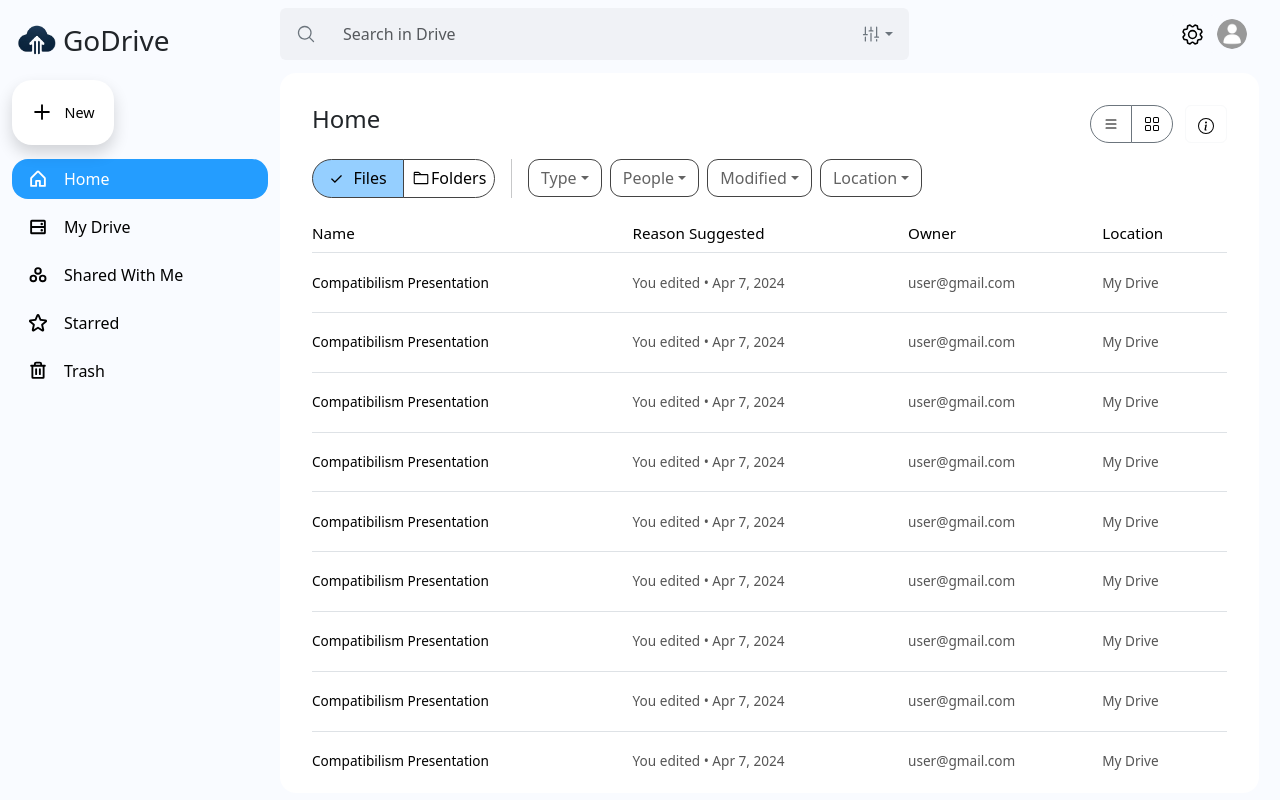
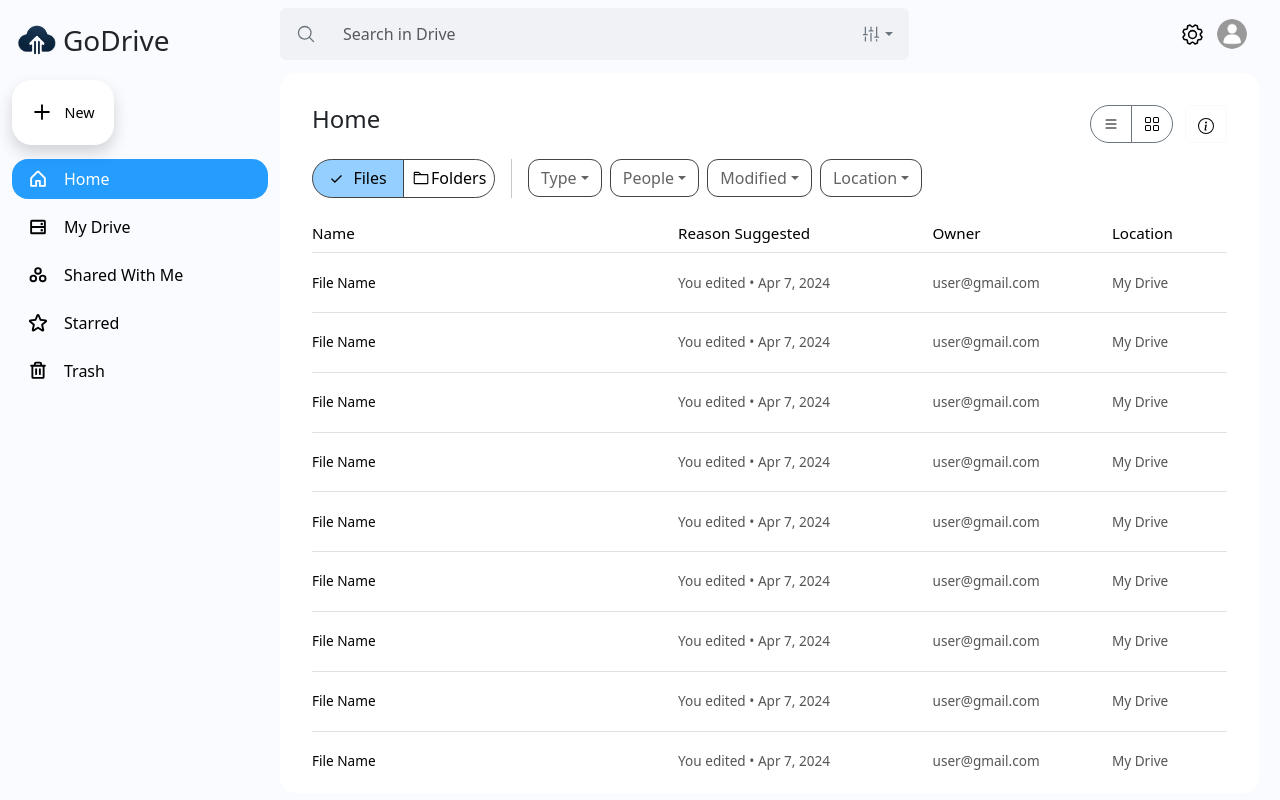
Before and after one commit to momox369/GoDrive, a React (Create React App) app: page / in a window 1280 px wide. Built offline with nearby package versions, Linux system fonts and the light colour scheme.

Commit message:
table change

```diff
--- a/src/components/FileTable/FileTable.jsx
+++ b/src/components/FileTable/FileTable.jsx
@@ -5,67 +5,67 @@ import "./filetable.scss";
 const FileTable = () => {
   const files = [
     {
-      name: "Compatibilism Presentation",
+      name: "File Name",
       reason: "You edited • Apr 7, 2024",
       owner: "user@gmail.com",
       location: "My Drive",
     },
     {
-      name: "Compatibilism Presentation",
+      name: "File Name",
       reason: "You edited • Apr 7, 2024",
       owner: "user@gmail.com",
       location: "My Drive",
     },
     {
-      name: "Compatibilism Presentation",
+      name: "File Name",
       reason: "You edited • Apr 7, 2024",
       owner: "user@gmail.com",
       location: "My Drive",
     },
     {
-      name: "Compatibilism Presentation",
+      name: "File Name",
       reason: "You edited • Apr 7, 2024",
       owner: "user@gmail.com",
       location: "My Drive",
     },
     {
-      name: "Compatibilism Presentation",
+      name: "File Name",
       reason: "You edited • Apr 7, 2024",
       owner: "user@gmail.com",
       location: "My Drive",
     },
     {
-      name: "Compatibilism Presentation",
+      name: "File Name",
       reason: "You edited • Apr 7, 2024",
       owner: "user@gmail.com",
       location: "My Drive",
     },
     {
-      name: "Compatibilism Presentation",
+      name: "File Name",
       reason: "You edited • Apr 7, 2024",
       owner: "user@gmail.com",
       location: "My Drive",
     },
     {
-      name: "Compatibilism Presentation",
+      name: "File Name",
       reason: "You edited • Apr 7, 2024",
       owner: "user@gmail.com",
       location: "My Drive",
     },
     {
-      name: "Compatibilism Presentation",
+      name: "File Name",
       reason: "You edited • Apr 7, 2024",
       owner: "user@gmail.com",
       location: "My Drive",
     },
     {
-      name: "Compatibilism Presentation",
+      name: "File Name",
       reason: "You edited • Apr 7, 2024",
       owner: "user@gmail.com",
       location: "My Drive",
     },
     {
-      name: "Compatibilism Presentation",
+      name: "File Name",
       reason: "You edited • Apr 7, 2024",
       owner: "user@gmail.com",
       location: "My Drive",
--- a/src/components/FileTable/filetable.scss
+++ b/src/components/FileTable/filetable.scss
@@ -13,12 +13,10 @@
     #name {
       color: black;
       font-weight: 400;
+      width: 40%;
     }
   }
 }
 .table > :not(caption) > * > * {
   padding-left: 0px;
 }
-.file-table thead {
-
-}
```
